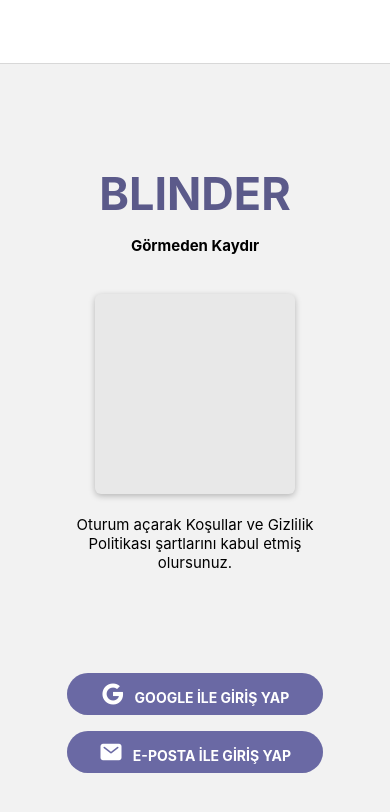
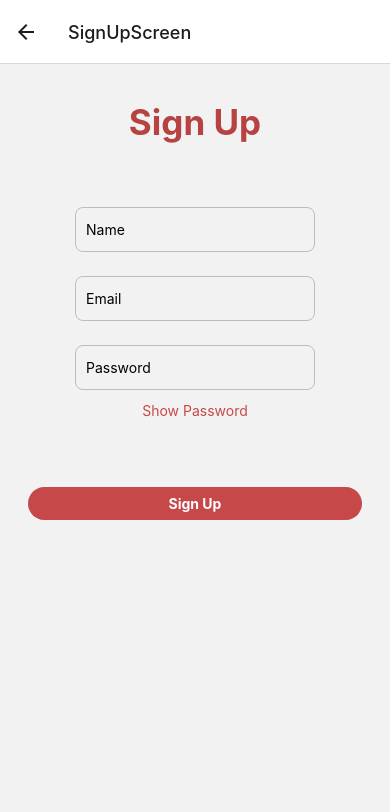
Before and after one commit to SpiderSquadOrg/blinder-mobile, a React Native app: screen /SignUpScreen in a window 390 px wide. Shown: the top 812 px of the page. Built offline with nearby package versions, Linux system fonts and the light colour scheme.

Commit message:
Sign Up screen is added

```diff
--- a/App.js
+++ b/App.js
@@ -3,7 +3,8 @@ import { StyleSheet, Text, View } from "react-native";
 import { NavigationContainer } from "@react-navigation/native";
 import { createNativeStackNavigator } from "@react-navigation/native-stack";
 import MainPage from "./screens/Main/MainPage";
-import FirstLoginPage from "./screens/Main/FirstLoginPage";
+import LoginScreen from "./screens/Main/LoginScreen";
+import SignUpScreen from "./screens/Main/SignUpScreen";
 
 const Stack = createNativeStackNavigator();
 
@@ -14,7 +15,8 @@ export default function App() {
       <NavigationContainer>
         <Stack.Navigator>
           <Stack.Screen name=" " component={MainPage} />
-          <Stack.Screen name="FirstLoginPage" component={FirstLoginPage} />
+          <Stack.Screen name="LoginScreen" component={LoginScreen} />
+          <Stack.Screen name="SignUpScreen" component={SignUpScreen} />
         </Stack.Navigator>
       </NavigationContainer>
     </>
--- /dev/null
+++ b/components/Button/TextButton.js
@@ -0,0 +1,23 @@
+import { View, StyleSheet, Pressable, Text } from "react-native";
+import Colors from "../../constansts/Colors";
+
+function TextButton({ style, onPress, children }) {
+  return (
+    <View style={styles.showButton}>
+      <Pressable onPress={onPress}>
+        <Text style={[styles.showText, style]}>{children}</Text>
+      </Pressable>
+    </View>
+  );
+}
+
+export default TextButton;
+
+const styles = StyleSheet.create({
+  showText: {
+    color: Colors.primary500,
+  },
+  showButton: {
+    alignSelf: "center",
+  },
+});
--- a/components/ui/InputField.js
+++ b/components/ui/InputField.js
@@ -1,7 +1,7 @@
 import { TextInput, StyleSheet, View } from "react-native";
 import React from "react";
 
-function InputField({ placeholder, onAddInput, keyboardType }) {
+function InputField({ placeholder, onAddInput }) {
   const [text, setEnteredText] = React.useState("");
 
   function inputHandler(enteredText) {
@@ -16,7 +16,6 @@ function InputField({ placeholder, onAddInput, keyboardType }) {
         onChangeText={inputHandler}
         value={text}
         placeholder={placeholder}
-        keyboardType={keyboardType}
       />
     </View>
   );
--- a/constansts/Colors.js
+++ b/constansts/Colors.js
@@ -1,8 +1,9 @@
 const Colors = {
-  primary500: "#6A69A4",
-  primary600: "#5B5A8A",
-  primary800: "#3D3B7D",
+  primary500: "#C64848",
+  primary600: "#B74242",
+  primary800: "#E24C4C",
   accent500: "#000000",
+  accent600: "#DDA2A2",
 };
 
 export default Colors;
--- a/screens/Main/FirstLoginPage.js
+++ b/screens/Main/LoginScreen.js
@@ -15,8 +15,9 @@ import InputField from "../../components/ui/InputField";
 import PrimaryButton from "../../components/Button/PrimaryButton";
 import Colors from "../../constansts/Colors";
 import PasswordField from "../../components/ui/PasswordField";
+import TextButton from "../../components/Button/TextButton";
 
-function FirstLoginPage() {
+function FirstLoginPage({ navigation }) {
   const [email, setEmail] = useState("");
   const [password, setPassword] = useState("");
 
@@ -28,14 +29,15 @@ function FirstLoginPage() {
     setPassword(enteredPassword);
   }
 
+  function createAccountHandler() {
+    navigation.navigate("SignUpScreen");
+  }
+
   function loginHandler() {
     if (password.trim() === "") {
       alert("Please enter password.");
       return;
     }
-
-    console.log(email);
-    console.log(password);
   }
 
   return (
@@ -49,7 +51,6 @@ function FirstLoginPage() {
             <View style={styles.informationContainer}>
               <InputField
                 placeholder={"Email"}
-                keyboardType={"email-address"}
                 onAddInput={emailHandler}
               ></InputField>
               <PasswordField
@@ -57,7 +58,15 @@ function FirstLoginPage() {
                 onAddInput={passwordHandler}
               ></PasswordField>
             </View>
-
+            <View style={styles.textButtonContainer}>
+              <Text>Don't you have an account?</Text>
+              <TextButton
+                style={styles.createAccountButton}
+                onPress={createAccountHandler}
+              >
+                Create account
+              </TextButton>
+            </View>
             <View style={styles.buttonContainer}>
               <PrimaryButton style={styles.button} onPress={loginHandler}>
                 Log in
@@ -93,7 +102,7 @@ const styles = StyleSheet.create({
   rootContainer: {
     flex: 1,
     alignItems: "center",
-    marginTop: 70,
+    marginTop: 10,
   },
   informationContainer: {
     marginVertical: 55,
@@ -101,4 +110,10 @@ const styles = StyleSheet.create({
   buttonContainer: {
     paddingTop: 30,
   },
+  createAccountButton: {
+    fontSize: 14,
+  },
+  textButtonContainer: {
+    flexDirection: "row",
+  },
 });
--- a/screens/Main/MainPage.js
+++ b/screens/Main/MainPage.js
@@ -10,7 +10,7 @@ import PrimaryButton from "../../components/Button/PrimaryButton";
 function MainPage({ navigation }) {
   function googleLogInHandler() {}
   function mailLoginHandler() {
-    navigation.navigate("FirstLoginPage");
+    navigation.navigate("LoginScreen");
   }
   return (
     <>
--- /dev/null
+++ b/screens/Main/SignUpScreen.js
@@ -0,0 +1,62 @@
+import {
+  View,
+  StyleSheet,
+  ScrollView,
+  KeyboardAvoidingView,
+} from "react-native";
+
+import Title from "../../components/ui/Title";
+import InputField from "../../components/ui/InputField";
+import PasswordField from "../../components/ui/PasswordField";
+import PrimaryButton from "../../components/Button/PrimaryButton";
+
+function SignUpScreen({ navigation }) {
+  function nameHandler() {}
+  function mailHandler() {}
+  function passwordHandler() {}
+
+  function signUpHandler() {
+    navigation.navigate("");
+  }
+
+  return (
+    <ScrollView style={styles.screen}>
+      <KeyboardAvoidingView style={styles.screen}>
+        <View style={styles.rootContainer}>
+          <Title>Sign Up</Title>
+          <View style={styles.fieldContainer}>
+            <InputField placeholder={"Name"} onAddInput={nameHandler} />
+            <InputField placeholder={"Email"} onAddInput={mailHandler} />
+            <PasswordField
+              placeholder={"Password"}
+              onAddInput={passwordHandler}
+            />
+          </View>
+          <View style={styles.buttonContainer}>
+            <PrimaryButton onPress={signUpHandler}>Sign Up</PrimaryButton>
+          </View>
+        </View>
+      </KeyboardAvoidingView>
+    </ScrollView>
+  );
+}
+
+export default SignUpScreen;
+
+const styles = StyleSheet.create({
+  screen: {
+    flex: 1,
+  },
+  rootContainer: {
+    flex: 1,
+    alignItems: "center",
+    marginTop: 25,
+  },
+  fieldContainer: {
+    paddingTop: 40,
+  },
+  buttonContainer: {
+    paddingTop: 60,
+    width: 350,
+  },
+});
```
